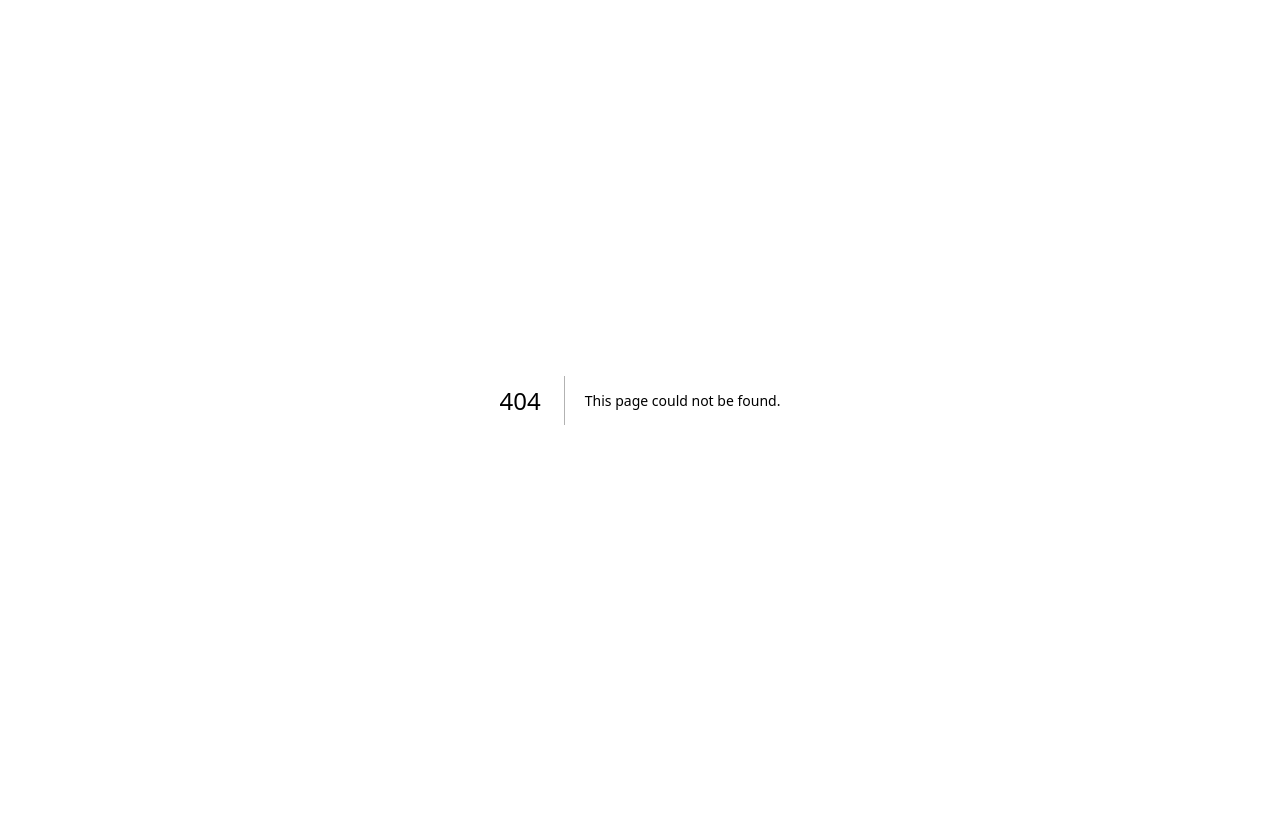
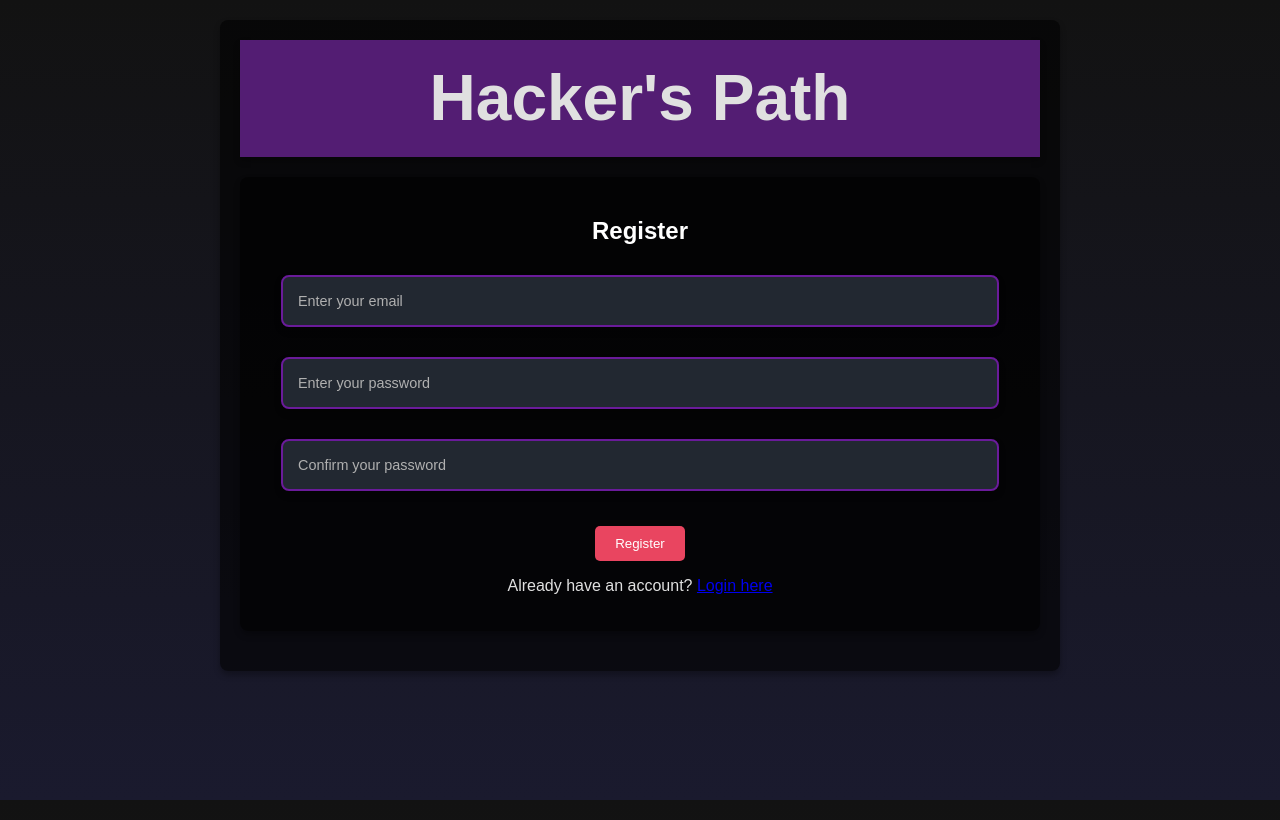
Before and after one commit to J4-CK/-test--Hackers-Path, a Next.js app: page /Register in a window 1280 px wide. Before the commit this address had no page. Built offline with nearby package versions, Linux system fonts and the light colour scheme.

Commit message:
Create Register.js

```diff
--- /dev/null
+++ b/pages/Register.js
@@ -0,0 +1,93 @@
+import { useState } from 'react';
+import { useRouter } from 'next/router';
+
+export default function RegisterPage() {
+  const router = useRouter();
+  const [email, setEmail] = useState('');
+  const [password, setPassword] = useState('');
+  const [confirmPassword, setConfirmPassword] = useState('');
+  const [error, setError] = useState('');
+  const [success, setSuccess] = useState('');
+
+  async function handleRegister(e) {
+    e.preventDefault();
+
+    setError('');
+    setSuccess('');
+
+    // Validate inputs
+    if (!email || !password || !confirmPassword) {
+      setError('All fields are required.');
+      return;
+    }
+
+    if (password !== confirmPassword) {
+      setError('Passwords do not match.');
+      return;
+    }
+
+    try {
+      const res = await fetch('/api/auth/register', {
+        method: 'POST',
+        headers: { 'Content-Type': 'application/json' },
+        body: JSON.stringify({ email, password }),
+      });
+
+      const result = await res.json();
+
+      if (res.ok) {
+        setSuccess('Registration successful! Redirecting to login...');
+        setTimeout(() => router.push('/login'), 2000);
+      } else {
+        setError(result.error || 'Registration failed.');
+      }
+    } catch (err) {
+      setError('An error occurred. Please try again.');
+    }
+  }
+
+  return (
+    <div className="section">
+      {/* Include External CSS */}
+      <link rel="stylesheet" href="/styles/login.css" />
+      <header>
+        <h1><a href="#">Hacker's Path</a></h1>
+      </header>
+      <div className="section">
+        <h2>Register</h2>
+        <form onSubmit={handleRegister}>
+          <input
+            type="email"
+            id="email"
+            placeholder="Enter your email"
+            value={email}
+            onChange={(e) => setEmail(e.target.value)}
+            required
+          />
+          <input
+            type="password"
+            id="password"
+            placeholder="Enter your password"
+            value={password}
+            onChange={(e) => setPassword(e.target.value)}
+            required
+          />
+          <input
+            type="password"
+            id="confirmPassword"
+            placeholder="Confirm your password"
+            value={confirmPassword}
+            onChange={(e) => setConfirmPassword(e.target.value)}
+            required
+          />
+          <button type="submit" className="logout-btn">Register</button>
+          {error && <p id="error">{error}</p>}
+          {success && <p id="success">{success}</p>}
+        </form>
+        <div className="login-link">
+          <p>Already have an account? <a href="/login">Login here</a></p>
+        </div>
+      </div>
+    </div>
+  );
+}
```
